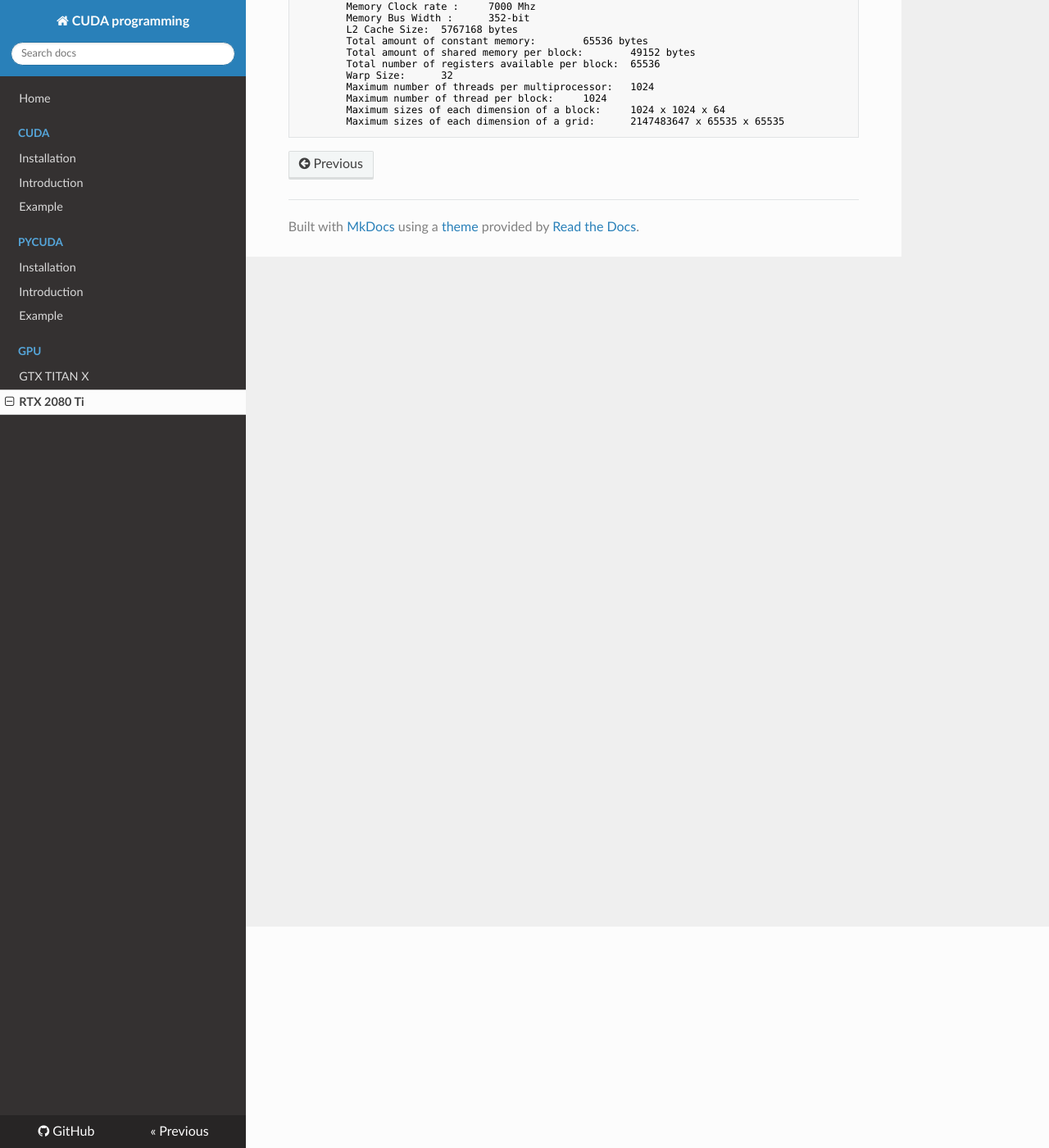
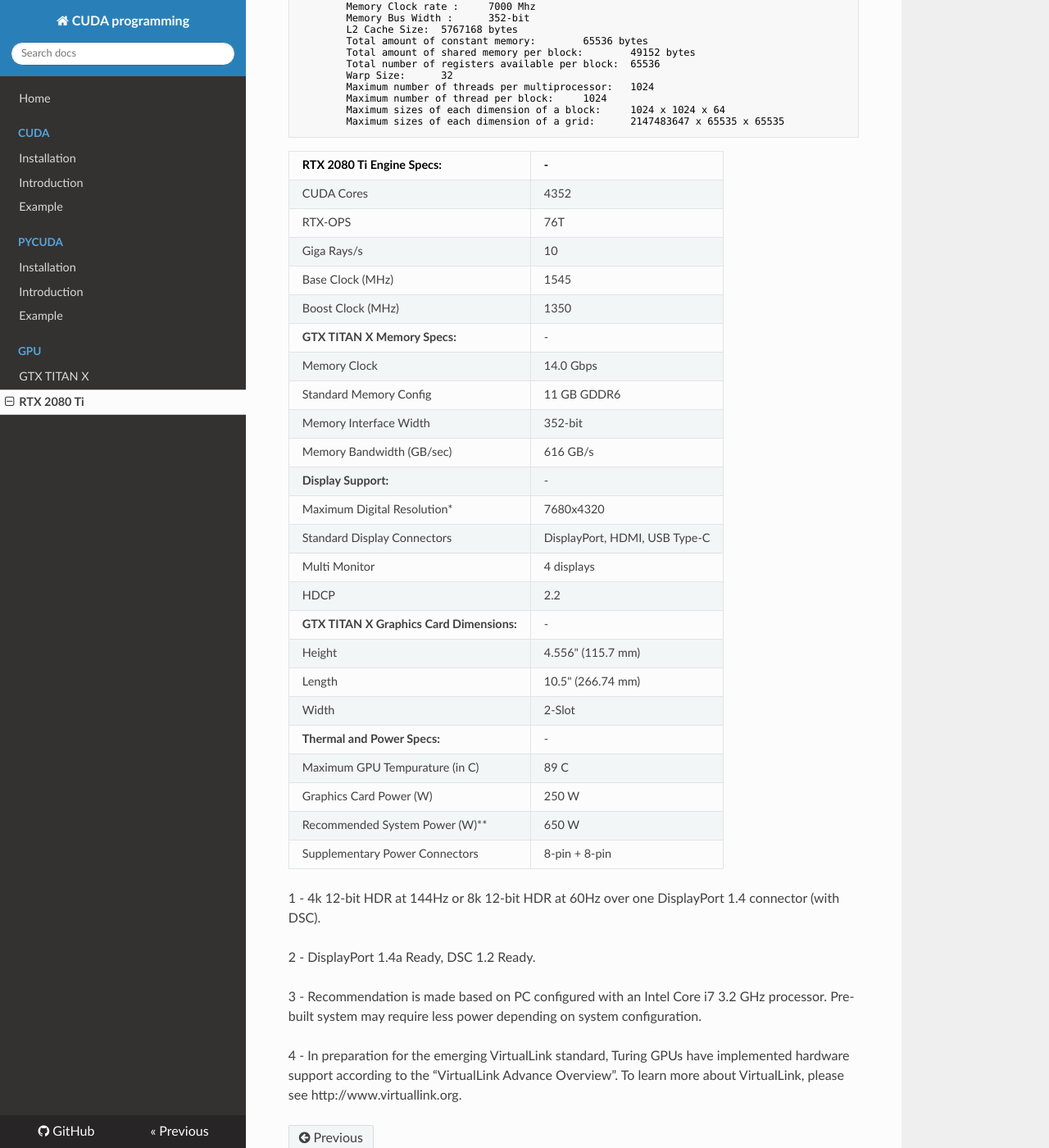
Before and after one commit to WonyoungCho/CUDA, an MkDocs documentation site: the page built from docs/rtx2080Ti.md, in a window 1280 px wide and 1400 px high, scrolled down 270 px. Shown: the whole window at 82% size. Built offline with MkDocs 1.6.1, drawn with Linux system fonts in a browser that asks for light colours; nearby versions of some CDN libraries; old or Windows-style settings are respelled for this version of MkDocs.

Commit message:
Update rtx2080Ti.md

````diff
--- a/docs/rtx2080Ti.md
+++ b/docs/rtx2080Ti.md
@@ -19,3 +19,38 @@ runtimeVersion : 10000
         Maximum sizes of each dimension of a block:     1024 x 1024 x 64
         Maximum sizes of each dimension of a grid:      2147483647 x 65535 x 65535
 ```
+
+RTX 2080 Ti Engine Specs: | -
+---|---
+CUDA Cores | 4352
+RTX-OPS | 76T
+Giga Rays/s | 10
+Base Clock (MHz) | 1545
+Boost Clock (MHz) | 1350
+**GTX TITAN X Memory Specs:** | -
+Memory Clock | 14.0 Gbps
+Standard Memory Config | 11 GB GDDR6
+Memory Interface Width | 352-bit
+Memory Bandwidth (GB/sec) | 616 GB/s
+**Display Support:** | -
+Maximum Digital Resolution* | 7680x4320
+Standard Display Connectors | DisplayPort, HDMI, USB Type-C
+Multi Monitor | 4 displays
+HDCP | 2.2
+**GTX TITAN X Graphics Card Dimensions:** | -
+Height | 4.556" (115.7 mm)
+Length | 10.5" (266.74 mm)
+Width | 2-Slot
+**Thermal and Power Specs:** | -
+Maximum GPU Tempurature (in C) | 89 C
+Graphics Card Power (W) | 250 W
+Recommended System Power (W)** |650 W
+Supplementary Power Connectors | 8-pin + 8-pin
+
+1 - 4k 12-bit HDR at 144Hz or 8k 12-bit HDR at 60Hz over one DisplayPort 1.4 connector (with DSC).
+
+2 - DisplayPort 1.4a Ready, DSC 1.2 Ready.
+
+3 - Recommendation is made based on PC configured with an Intel Core i7 3.2 GHz processor. Pre-built system may require less power depending on system configuration.
+
+4 - In preparation for the emerging VirtualLink standard, Turing GPUs have implemented hardware support according to the “VirtualLink Advance Overview”. To learn more about VirtualLink, please see http://www.virtuallink.org.
````
